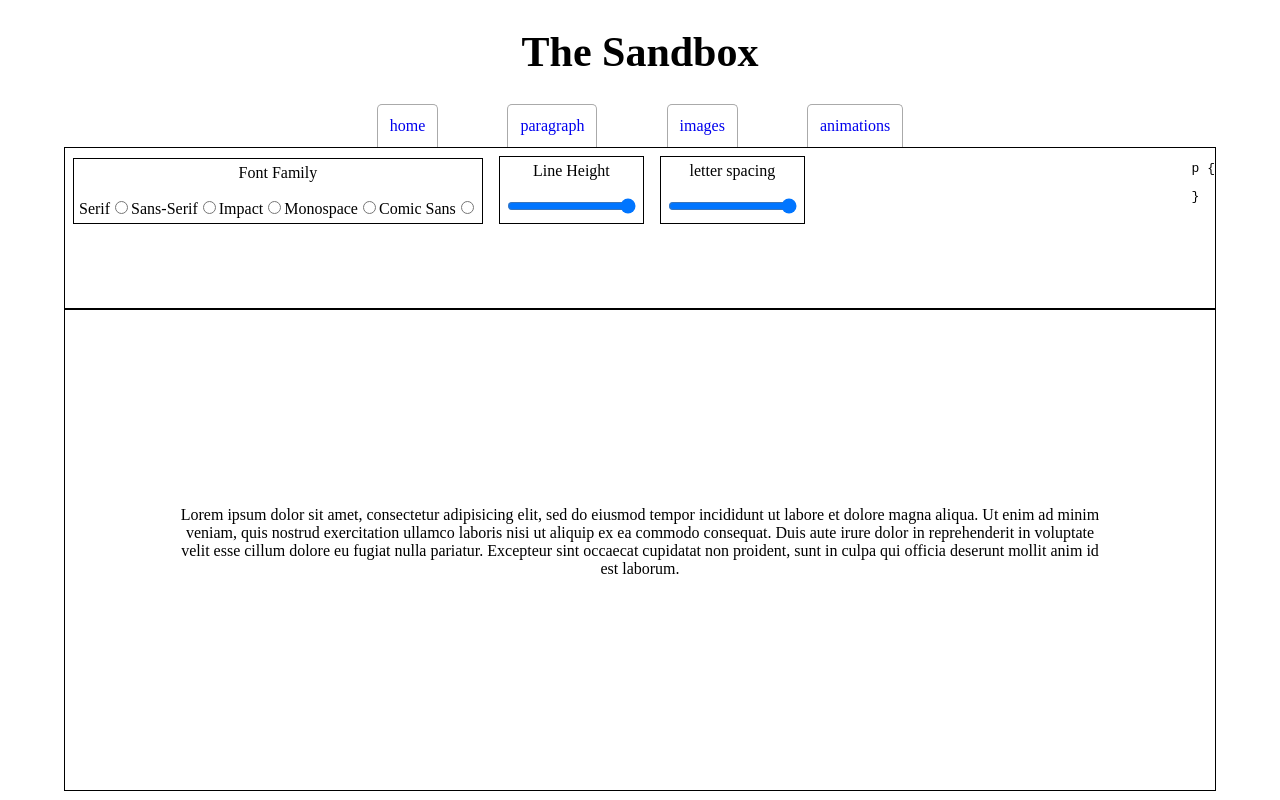
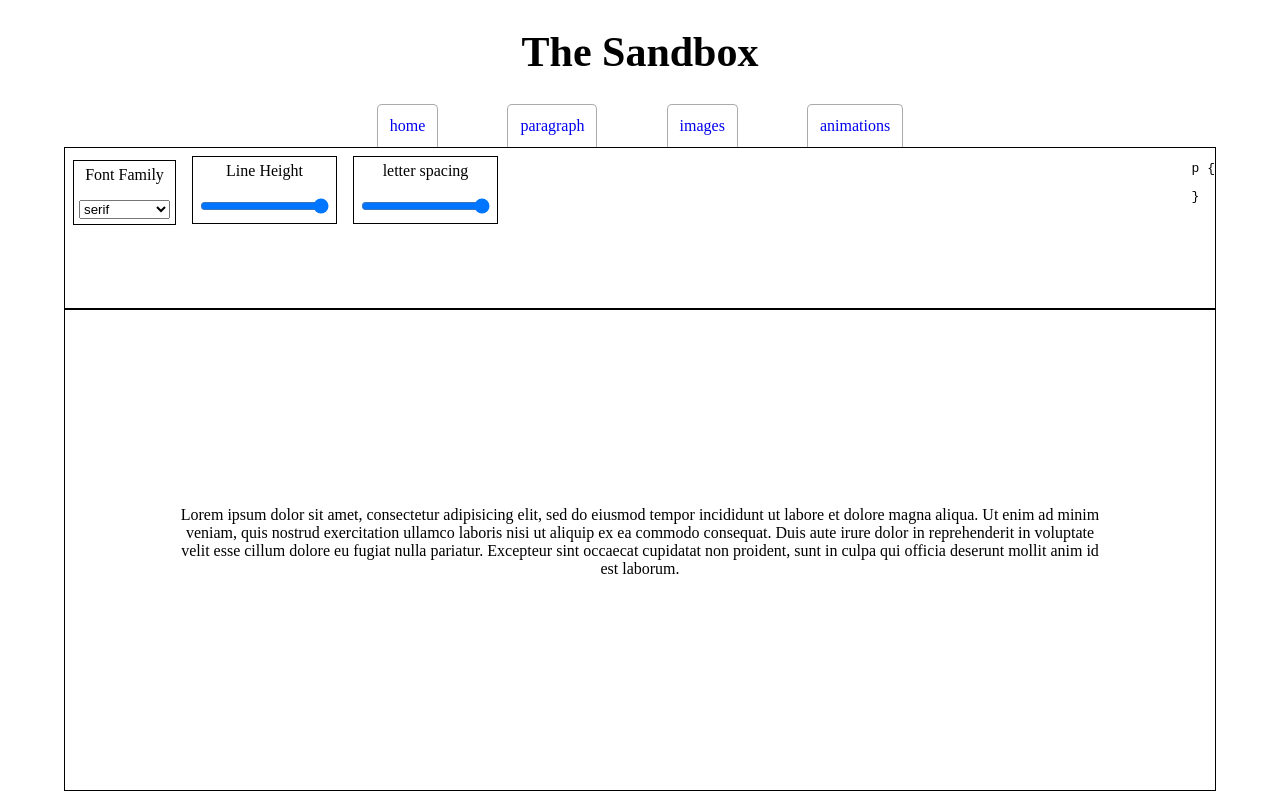
Before and after one commit to bakerTX/sandbox, a React (Create React App) app: page / in a window 1280 px wide. Both pictures are taken after a click on the link "paragraph". Built offline with nearby package versions, Linux system fonts and the light colour scheme.

Commit message:
font family is now a dropdown

```diff
--- a/src/components/ControlBoard.js
+++ b/src/components/ControlBoard.js
@@ -13,7 +13,7 @@ class ControlBoard extends Component {
     let tab = this.props.whichPage()
     if (tab === 'paragraph'){
       return <ParagraphCB />
-    } if (tab === 'images'){
+    } else if (tab === 'images'){
       return <ImagesCB />
     }
   }
--- a/src/components/ControlBoards/ParagraphControllers/FontFamily.js
+++ b/src/components/ControlBoards/ParagraphControllers/FontFamily.js
@@ -24,13 +24,13 @@ class FontFamily extends Component {
     return (
       <div className="controller-container">
         <p id="font-family-control">Font Family</p>
-        <form>
-          Serif<input onClick={this._changeFontFamily} name="font-family" value="serif" type="radio" ></input>
-          Sans-Serif<input onClick={this._changeFontFamily} name="font-family" value="sans-serif" type="radio" ></input>
-          Impact<input onClick={this._changeFontFamily} name="font-family" value="impact" type="radio" ></input>
-          Monospace<input onClick={this._changeFontFamily} name="font-family" value="monospace" type="radio" ></input>
-          Comic Sans<input onClick={this._changeFontFamily} name="font-family" value="comic sans ms" type="radio" ></input>
-        </form>
+        <select onChange={this._changeFontFamily}>
+          <option value="serif">serif</option>
+          <option value="sans-serif">sans-serif</option>
+          <option value="impact">impact</option>
+          <option value="monospace">monospace</option>
+          <option value="comic sans ms">comic sans</option>
+        </select>
       </div>
     );
   }
```
